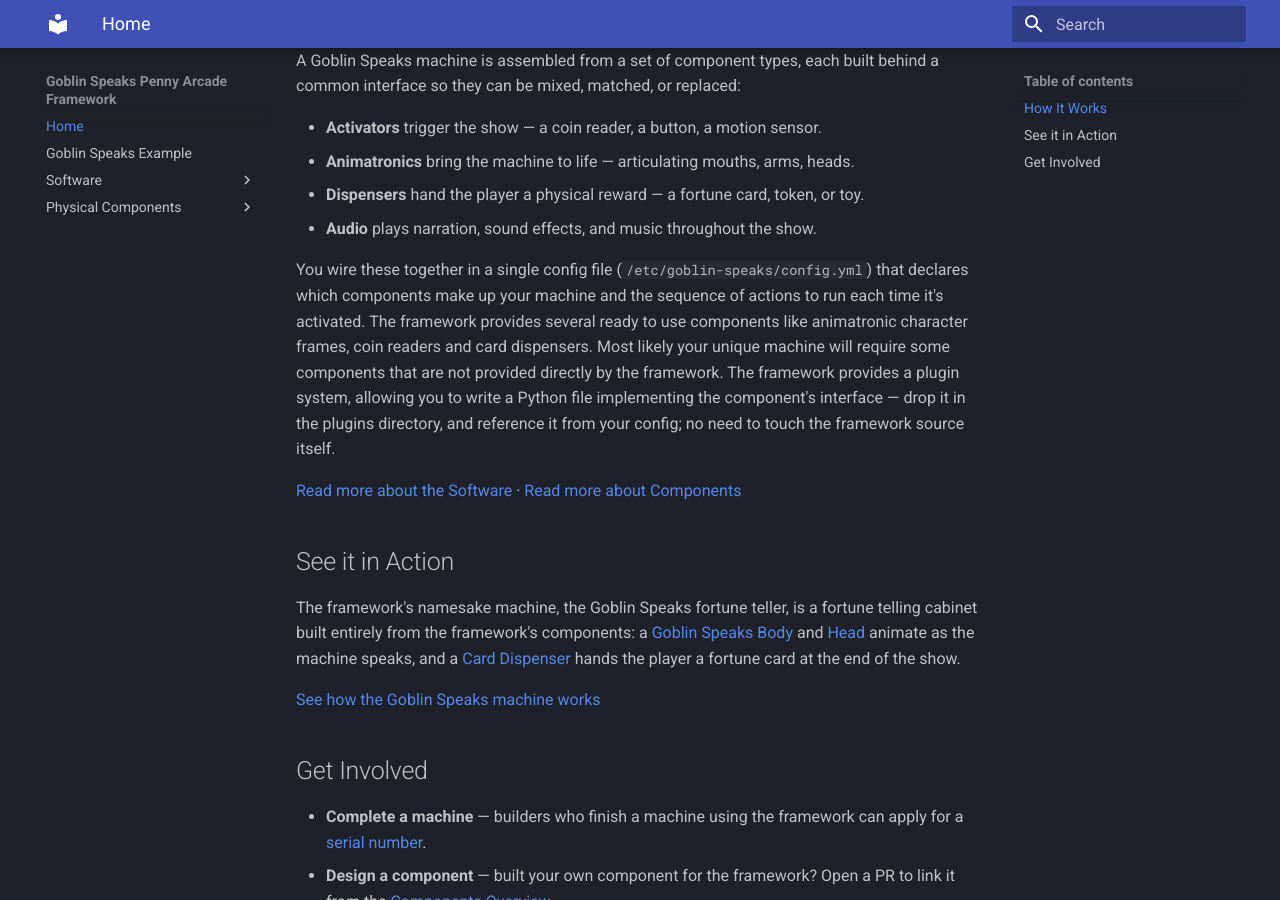
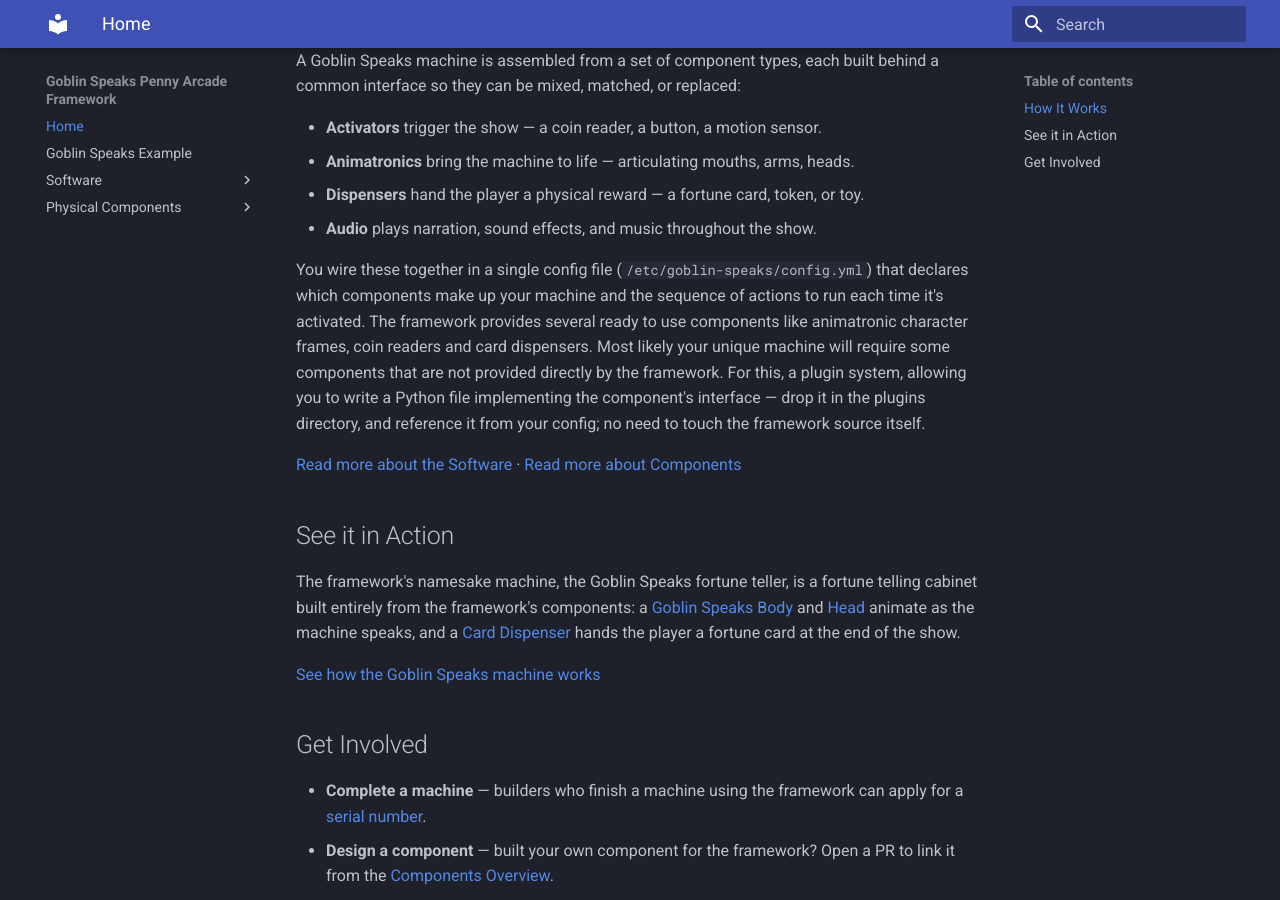
Before and after one commit to gobbolab/goblin-speaks, an MkDocs documentation site: the page built from docs/index.md, in a window 1280 px wide and 900 px high, scrolled down 799 px. Built offline with MkDocs 1.6.1 and Material for MkDocs 9.7.7, drawn with Linux system fonts in a browser that asks for light colours.

Commit message:
docs for life

```diff
--- a/docs/index.md
+++ b/docs/index.md
@@ -26,7 +26,7 @@ A Goblin Speaks machine is assembled from a set of component types, each built b
 You wire these together in a single config file (`/etc/goblin-speaks/config.yml`) that declares which components make up your machine and the sequence of actions to run each time it's activated.
 The framework provides several ready to use components like animatronic character frames, coin readers and card dispensers.
 Most likely your unique machine will require some components that are not provided directly by the framework.
-The framework provides a plugin system, allowing you to write a Python file implementing the component's interface — drop it in the plugins directory, and reference it from your config; no need to touch the framework source itself.
+For this, a plugin system, allowing you to write a Python file implementing the component's interface — drop it in the plugins directory, and reference it from your config; no need to touch the framework source itself.
 
 [Read more about the Software](software/overview.md) · [Read more about Components](components/overview.md)
 
```
